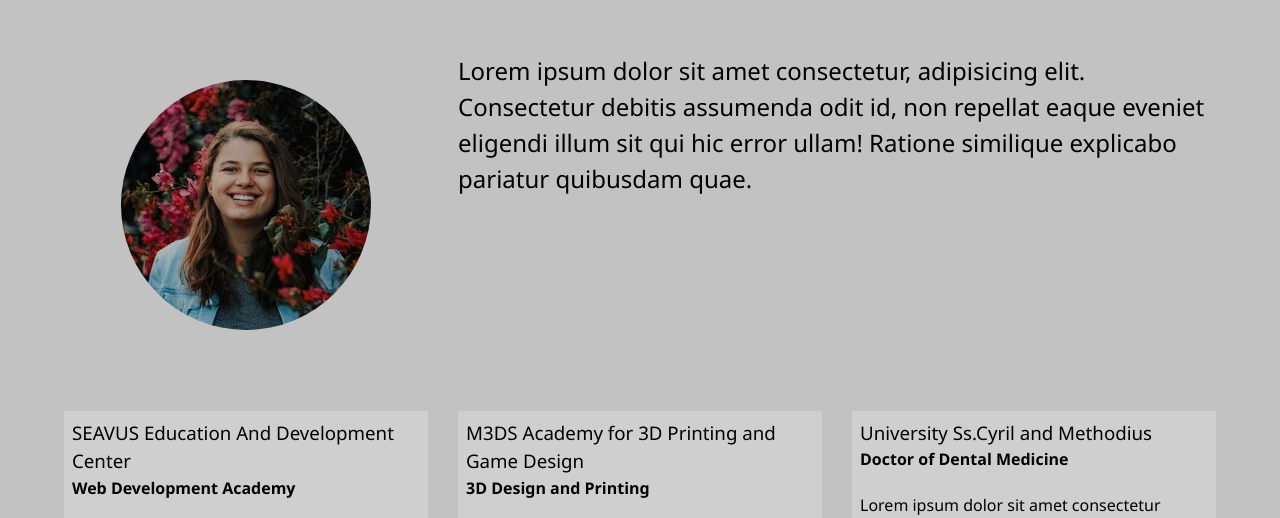
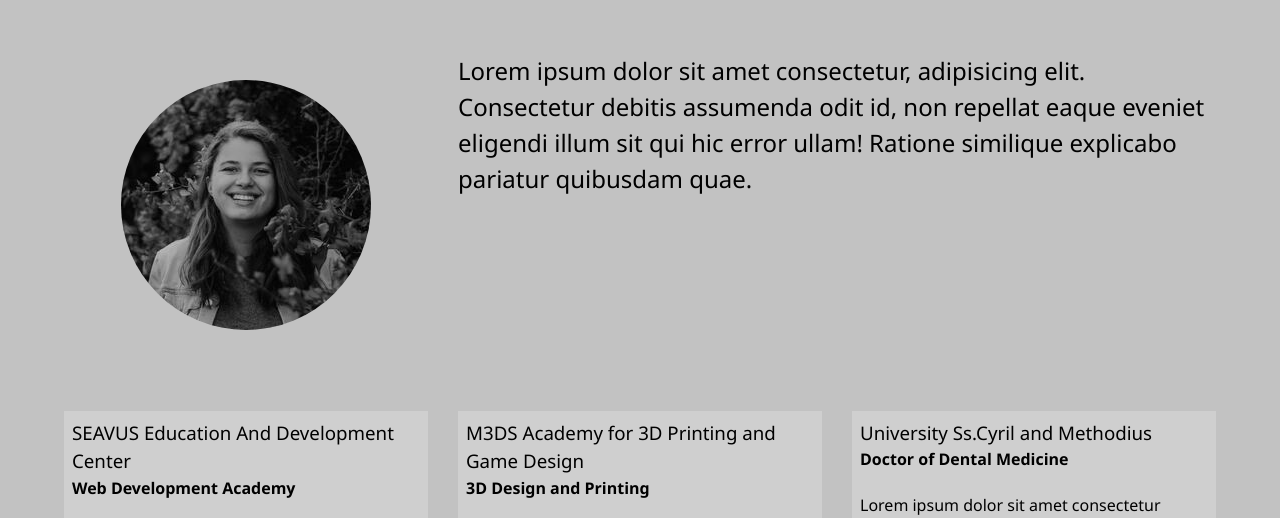
Before and after one commit to MonikaSazdova/my_portfolio_website, a website: page dist/about.html in a window 1280 px wide. Shown: the part 253-771 px from the top of the page. Drawn offline with Linux system fonts and the light colour scheme.

Commit message:
Change portrait

```diff
--- a/dist/about.html
+++ b/dist/about.html
@@ -42,7 +42,7 @@
 		<h1 class="lg-heading">About <span class="text-secondary">Me</span></h1>
 		<h2 class="sm-heading">Get to know me better...</h2>
 		<div class="about-info">
-			<img src="img/portrait.jpg" alt="Monika Sazdova" class="bio-image">
+			<img src="img/portrait_black.jpg" alt="Monika Sazdova" class="bio-image">
 			<div class="bio">
 				<!-- <h3 class="text-secondary">BIO</h3> -->
 				<p>Lorem ipsum dolor sit amet consectetur,
```
